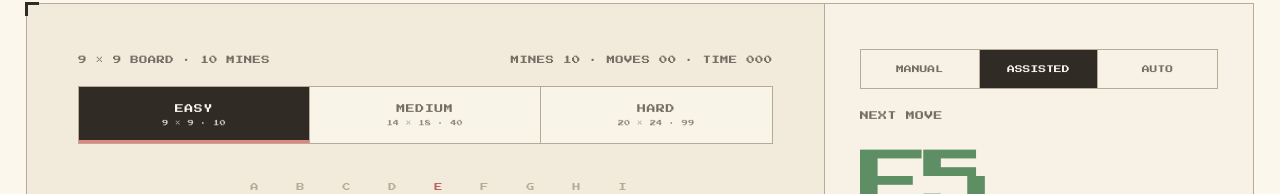
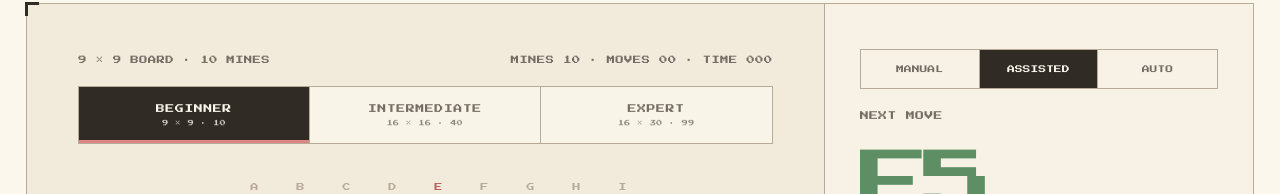
Before and after one commit to shlokrj/sweeper, a Next.js app in the folder web/: page /demo in a window 1280 px wide. Shown: the part 387-581 px from the top of the page. Built offline with nearby package versions, Linux system fonts and the light colour scheme; a web font is replaced by a local one.

Commit message:
fix(demo): align board presets with studies

```diff
--- a/web/app/components/minesweeper.ts
+++ b/web/app/components/minesweeper.ts
@@ -1,7 +1,7 @@
 export const PRESETS = {
-  easy: { breakMax: 20, breakMin: 6, columns: 9, id: "easy", label: "Easy", mines: 10, rows: 9 },
-  medium: { breakMax: 70, breakMin: 10, columns: 18, id: "medium", label: "Medium", mines: 40, rows: 14 },
-  hard: { breakMax: 130, breakMin: 12, columns: 24, id: "hard", label: "Hard", mines: 99, rows: 20 },
+  easy: { breakMax: 20, breakMin: 6, columns: 9, id: "easy", label: "Beginner", mines: 10, rows: 9 },
+  medium: { breakMax: 70, breakMin: 10, columns: 16, id: "medium", label: "Intermediate", mines: 40, rows: 16 },
+  hard: { breakMax: 130, breakMin: 12, columns: 30, id: "hard", label: "Expert", mines: 99, rows: 16 },
 } as const;
 
 export type PresetId = keyof typeof PRESETS;
```
Also changed, not shown: 1 other file (tests, documents, lock files or other folders).
